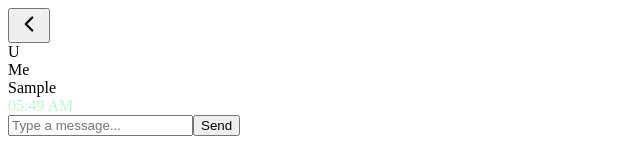
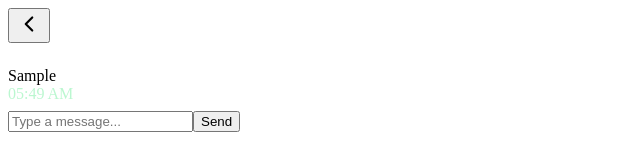
Before and after one commit to lakshannaveen/Final-Year-Frontend, a Next.js app: page /Message in a window 1280 px wide. Both pictures are taken after typing "Sample" into the empty fields and a click on the button "Send". Shown: the top 165 px of the page, without its empty margins (0-640 px from the left). Built offline with nearby package versions, Linux system fonts and the light colour scheme; no server answers.

Commit message:
Update Message.tsx

```diff
--- a/src/pages/Message.tsx
+++ b/src/pages/Message.tsx
@@ -37,6 +37,7 @@ export default function Message({
 
   // Chat header: fetch recipient profile pic (if not already passed)
   const [profilePic, setProfilePic] = useState<string | undefined>(recipientProfilePic);
+
   useEffect(() => {
     if (recipientProfilePic) {
       setProfilePic(recipientProfilePic);
@@ -54,6 +55,7 @@ export default function Message({
     })();
   }, [recipientId, recipientProfilePic]);
 
+  // Fetch messages
   useEffect(() => {
     async function fetchMessages() {
       setLoading(true);
@@ -80,10 +82,12 @@ export default function Message({
     fetchMessages();
   }, [recipientId, postId]);
 
+  // Scroll to bottom on new messages
   useEffect(() => {
     messagesEndRef.current?.scrollIntoView({ behavior: "smooth" });
   }, [messages]);
 
+  // Send message, refetch after send
   const handleSend = async (e: React.FormEvent) => {
     e.preventDefault();
     if (!newMessage.trim()) return;
@@ -106,6 +110,25 @@ export default function Message({
         credentials: "include",
         body: JSON.stringify({ text: tempMsg.text, postId }),
       });
+      // Refetch messages so sent message is updated correctly
+      setTimeout(() => {
+        (async () => {
+          const token = localStorage.getItem("token");
+          let url = `${API_URL}/api/messages/${recipientId}`;
+          if (postId) url += `?postId=${postId}`;
+          const res = await fetch(url, {
+            headers: token
+              ? { "Content-Type": "application/json", Authorization: `Bearer ${token}` }
+              : { "Content-Type": "application/json" },
+            credentials: "include",
+          });
+          if (res.status === 401) {
+            alert("You are not authenticated. Please login again.");
+          }
+          const data = await res.json();
+          setMessages(data.messages || []);
+        })();
+      }, 300);
     } catch {}
   };
 
@@ -124,17 +147,6 @@ export default function Message({
               <path d="M15 18l-6-6 6-6" stroke="currentColor" strokeWidth="2" strokeLinecap="round" strokeLinejoin="round"/>
             </svg>
           </button>
-          {profilePic ? (
-            <img
-              src={profilePic}
-              alt={recipientUsername}
-              className="w-10 h-10 rounded-full object-cover border border-white mr-3"
-            />
-          ) : (
-            <div className="w-10 h-10 rounded-full bg-green-200 text-green-800 flex items-center justify-center font-bold text-xl mr-3">
-              {recipientUsername?.[0]?.toUpperCase() || "U"}
-            </div>
-          )}
           <span className="font-semibold text-lg">{recipientUsername}</span>
           {postId && (
             <span className="ml-4 bg-white text-green-700 px-2 py-1 rounded text-xs border font-mono">
@@ -145,7 +157,24 @@ export default function Message({
       </nav>
 
       {/* Chat messages */}
-      <div className="flex-1 overflow-y-auto px-4 py-3 space-y-2 max-w-3xl mx-auto w-full">
+      <div
+        className="flex-1 px-4 py-3 space-y-2 max-w-3xl mx-auto w-full"
+        style={{
+          overflowY: "hidden",
+          display: "flex",
+          flexDirection: "column",
+        }}
+      >
+        <div
+          style={{
+            flex: 1,
+            overflowY: "auto",
+            scrollbarWidth: "none",
+            msOverflowStyle: "none",
+            paddingBottom: "6px"
+          }}
+          className="hide-scrollbar"
+        >
           {loading ? (
             <div className="text-center text-gray-400 mt-8">Loading...</div>
           ) : (
@@ -156,37 +185,59 @@ export default function Message({
               >
                 <div className={`flex items-end gap-2`}>
                   {msg.sender === "me" ? (
-                  <div className="order-2">
-                    {msg.senderProfilePic ? (
-                      <img
-                        src={msg.senderProfilePic}
-                        alt="Me"
-                        className="w-7 h-7 rounded-full object-cover border border-gray-300"
+                    <div className="order-2 flex items-center">
+                      <div className="flex items-center justify-center bg-green-600 rounded-full w-7 h-7 mr-1">
+                        {/* Beautiful WhatsApp-style double checkmark for sent message */}
+                        <svg width="18" height="18" viewBox="0 0 24 24" fill="none">
+                          <path
+                            d="M6 13l3.5 3.5L17.5 8.5"
+                            stroke="#fff"
+                            strokeWidth="2.2"
+                            strokeLinecap="round"
+                            strokeLinejoin="round"
+                            style={{ filter: "drop-shadow(0 0 1px #fff)" }}
                           />
-                    ) : (
-                      <div className="w-7 h-7 rounded-full bg-green-100 text-green-700 flex items-center justify-center font-bold text-base">
-                        Me
+                          <path
+                            d="M9 13l3.5 3.5L20.5 8.5"
+                            stroke="#fff"
+                            strokeWidth="1.7"
+                            strokeLinecap="round"
+                            strokeLinejoin="round"
+                            opacity="0.7"
+                            style={{ filter: "drop-shadow(0 0 1px #fff)" }}
+                          />
+                        </svg>
                       </div>
-                    )}
                     </div>
                   ) : (
-                  <div className="order-1">
-                    {msg.senderProfilePic ? (
-                      <img
-                        src={msg.senderProfilePic}
-                        alt={msg.sender}
-                        className="w-7 h-7 rounded-full object-cover border border-gray-300"
+                    <div className="order-1 flex items-center">
+                      <div className="flex items-center justify-center bg-emerald-700 rounded-full w-7 h-7 mr-1">
+                        {/* WhatsApp-style left arrow for received message */}
+                        <svg width="16" height="16" viewBox="0 0 24 24" fill="none">
+                          <path
+                            d="M17 12H7M7 12l4-4M7 12l4 4"
+                            stroke="#fff"
+                            strokeWidth="2"
+                            strokeLinecap="round"
+                            strokeLinejoin="round"
                           />
-                    ) : (
-                      <div className="w-7 h-7 rounded-full bg-green-200 text-green-800 flex items-center justify-center font-bold text-base">
-                        {msg.sender?.[0]?.toUpperCase() || "?"}
+                        </svg>
                       </div>
-                    )}
                     </div>
                   )}
                   <div
-                  className={`rounded-2xl px-4 py-2 max-w-xs shadow
-                    ${msg.sender === "me" ? "bg-green-600 text-white order-1" : "bg-white border order-2"}`}
+                    className={`rounded-2xl px-4 py-2 max-w-xs shadow break-words ${msg.sender === "me"
+                      ? "bg-green-600 text-white order-1"
+                      : "bg-white border order-2 text-green-700"
+                      }`}
+                    style={{
+                      wordBreak: "break-word",
+                      minWidth: "0",
+                      maxWidth: "320px",
+                      boxSizing: "border-box",
+                      marginBottom: "2px",
+                      marginTop: "2px",
+                    }}
                   >
                     {msg.text}
                     <div className="text-xs mt-1 text-right" style={{ color: msg.sender === "me" ? "#bbf7d0" : "#059669" }}>
@@ -198,6 +249,7 @@ export default function Message({
             ))
           )}
           <div ref={messagesEndRef} />
+        </div>
       </div>
 
       {/* Message input */}
@@ -219,6 +271,16 @@ export default function Message({
           Send
         </button>
       </form>
+
+      {/* Hide scroll bar CSS */}
+      <style jsx global>{`
+        .hide-scrollbar {
+          scrollbar-width: none; /* Firefox */
+        }
+        .hide-scrollbar::-webkit-scrollbar {
+          display: none; /* Chrome, Safari and Opera */
+        }
+      `}</style>
     </div>
   );
 }
```
Lines whose indentation alone changed are shown as unchanged.
